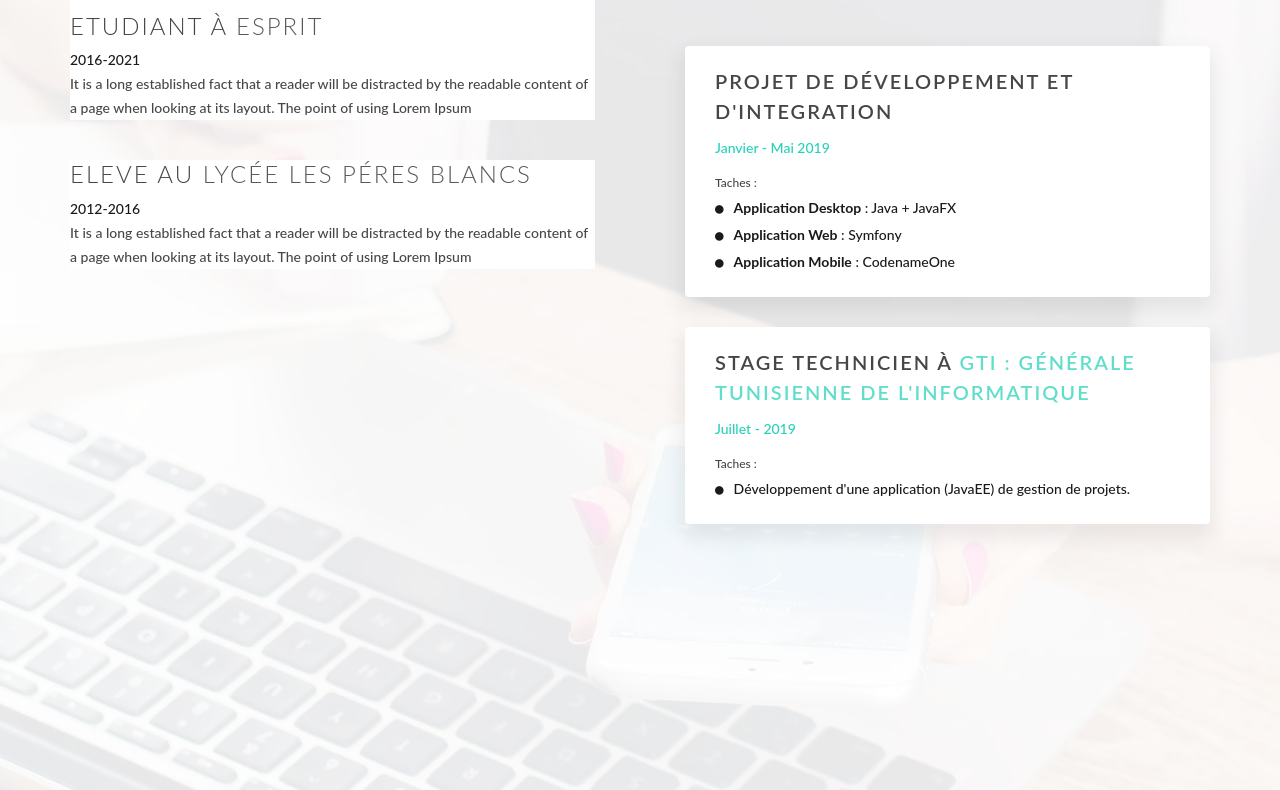
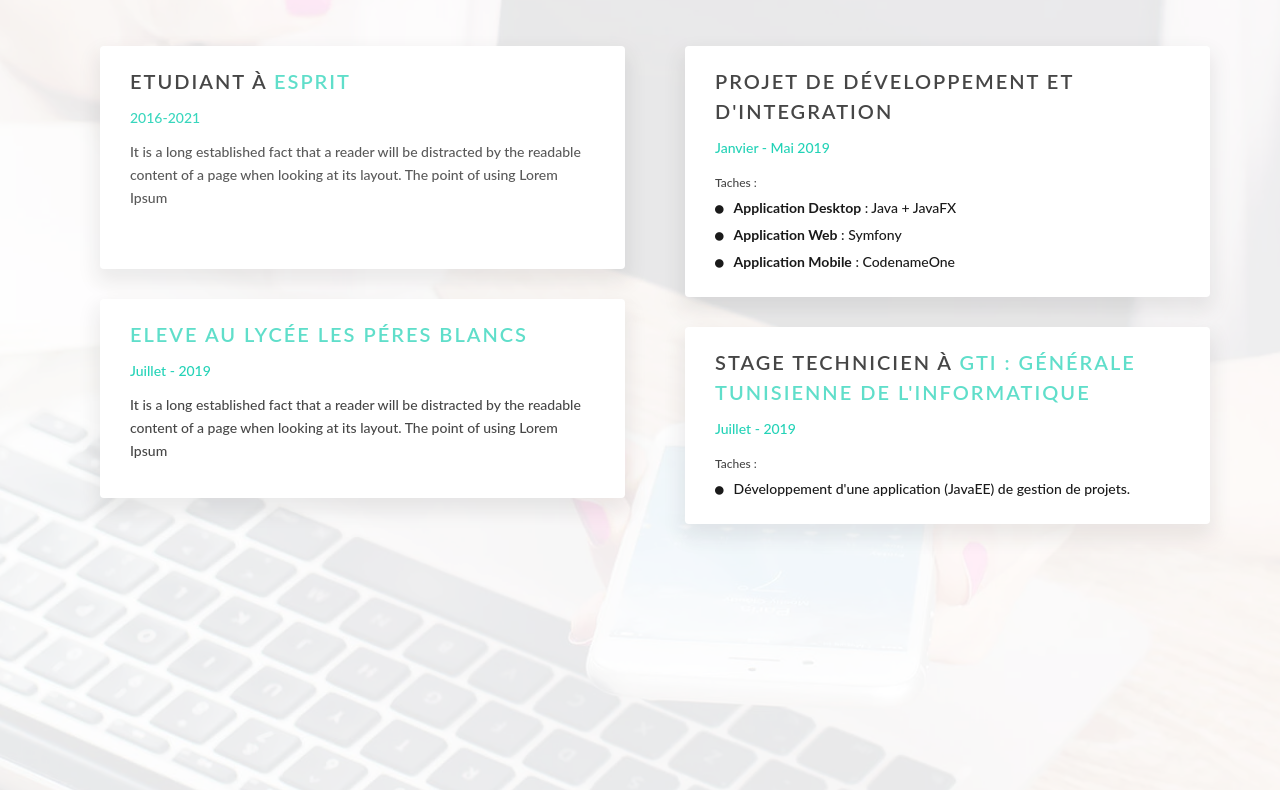
Before and after one commit to oussamafe/sem, a plain HTML site: page experiences.html in a window 1280 px wide. Shown: the part 334-1124 px from the top of the page. Drawn offline with Linux system fonts and the light colour scheme; some packages are replaced by stand-ins of ours; files that its build step writes are made by us from their sources; a script that the page names is missing; files whose address does not match are found by name.

Commit message:
Add files via upload

```diff
--- a/experiences.html
+++ b/experiences.html
@@ -109,29 +109,34 @@
                 <div class="row section-separator xs-column-reverse vertical-middle-content home-padding">
                     <div class="row section-separator">
                         <div class="col-sm-12 col-md-6">
-                            <div class="mh-education">
-                                <h3 class="wow fadeInUp" data-wow-duration="0.8s" data-wow-delay="0.2s">Education</h3>
-                                <div class="mh-education-deatils">
+                            <div class="mh-work">
+                                <h3>Education</h3>
+                                <div class="mh-experience-deatils">
                                     <!-- Education Institutes-->
-                                    <div class="mh-education-item dark-bg wow fadeInUp" data-wow-duration="0.8s"
-                                        data-wow-delay="0.3s">
-                                        <br>
-                                        <h4>Etudiant à <a href="http://esprit.tn/">ESPRIT</a></h4>
+                                    <div class="mh-work-item dark-bg wow fadeInUp" data-wow-duration="0.8s"
+                                        data-wow-delay="0.4s">
+                                        <h4>Etudiant à <a href="http://esprit.tn/">ESPRIT</h4>
                                         <div class="mh-eduyear">2016-2021</div>
-                                        <p>It is a long established fact that a reader will be distracted by the
-                                            readable content of a
-                                            page when looking at its layout. The point of using Lorem Ipsum </p>
+                                        <ul class="work-responsibility">
+                                            <li>
+                                                <p>It is a long established fact that a reader will be distracted by the
+                                                    readable content of a
+                                                    page when looking at its layout. The point of using Lorem Ipsum </p>
+                                            </li>
+                                            &nbsp;
+                                        </ul>
                                     </div>
-                                    <br>
                                     <!-- Education Institutes-->
-                                    <div class="mh-education-item dark-bg wow fadeInUp" data-wow-duration="0.8s"
-                                        data-wow-delay="0.5s">
-                                        <h4>Eleve au <a href="https://www.facebook.com/PB.NT1970/">Lycée les Péres
-                                                Blancs</a></h4>
-                                        <div class="mh-eduyear">2012-2016</div>
-                                        <p>It is a long established fact that a reader will be distracted by the
-                                            readable content of a
-                                            page when looking at its layout. The point of using Lorem Ipsum </p>
+                                    <div class="mh-work-item dark-bg wow fadeInUp" data-wow-duration="0.8s"
+                                        data-wow-delay="0.6s">
+                                        <h4>Eleve au <a href="https://www.facebook.com/PB.NT1970/">Lycée les Péres Blancs</a></h4>
+                                        <div class="mh-eduyear">Juillet - 2019</div>
+
+                                        <ul class="work-responsibility">
+                                            <li><p>It is a long established fact that a reader will be distracted by the
+                                                readable content of a
+                                                page when looking at its layout. The point of using Lorem Ipsum </p></li>
+                                        </ul>
                                     </div>
                                 </div>
                             </div>
```
